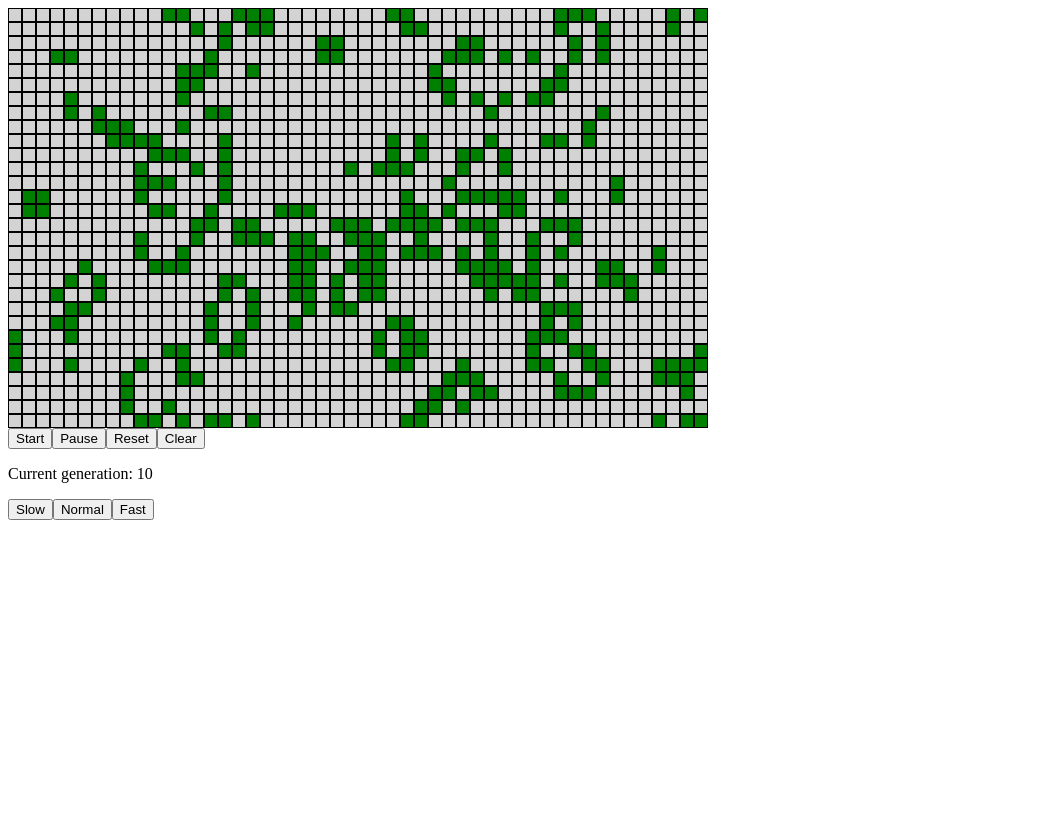
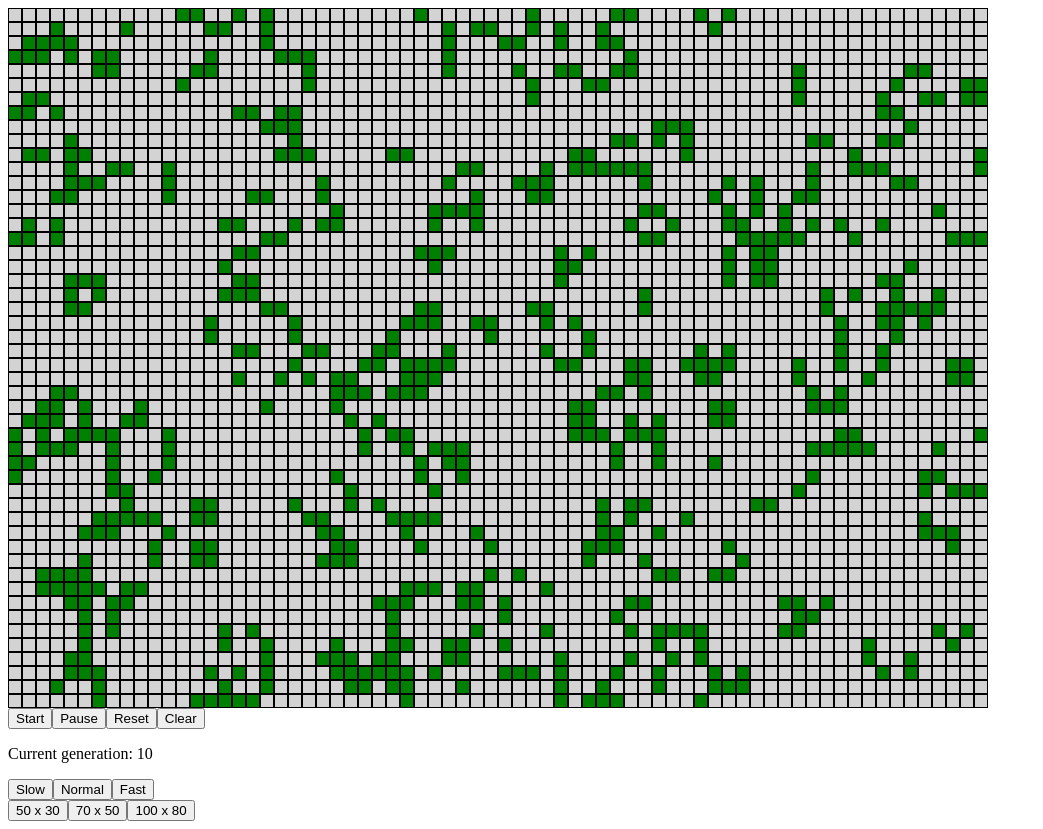
Before and after one commit to ananasij/Game-of-Life, a React app: page / in a window 1280 px wide. Shown: the whole page, without its empty margins (0-1043 px from the left). Before the commit the page ends 800 px from the top, so only its background shows below. Built offline with nearby package versions, Linux system fonts and the light colour scheme.

Commit message:
Buttons for the grid resizing

```diff
--- a/app/src/components/App.jsx
+++ b/app/src/components/App.jsx
@@ -1,10 +1,30 @@
 import React from 'react';
 import Grid from './Grid';
 
-function App() {
-    return (
-        <Grid />
-    );
+class App extends React.Component {
+    constructor() {
+        super();
+        this.state = {
+            width: 70,
+            height: 50
+        };
+    }
+    resizeGrid(width, height) {
+        this.setState({ width, height });
+    }
+    render() {
+        return (
+            <div>
+                <Grid
+                    width={this.state.width}
+                    height={this.state.height}
+                />
+                <button onClick={() => this.resizeGrid(50, 30)}>50 x 30</button>
+                <button onClick={() => this.resizeGrid(70, 50)}>70 x 50</button>
+                <button onClick={() => this.resizeGrid(100, 80)}>100 x 80</button>
+            </div>
+        );
+    }
 }
 
 export default App;
--- a/app/src/components/Grid.jsx
+++ b/app/src/components/Grid.jsx
@@ -1,11 +1,12 @@
 import React from 'react';
+import PropTypes from 'prop-types';
 
 class Grid extends React.Component {
-    constructor() {
-        super();
+    constructor(props) {
+        super(props);
         this.state = {
-            width: 50,
-            height: 30,
+            width: this.props.width,
+            height: this.props.height,
             currentGrid: [],
             speed: 500,
             runningID: null,
@@ -14,16 +15,21 @@ class Grid extends React.Component {
     }
 
     componentWillMount() {
-        this.initGrid();
+        this.initGrid(this.state.width, this.state.height);
     }
 
-    initGrid() {
-        const { width, height } = this.state;
+    componentWillReceiveProps(nextProps) {
+        if (nextProps.width !== this.state.width) {
+            this.initGrid(nextProps.width, nextProps.height);
+        }
+    }
+
+    initGrid(width, height) {
         const initialPopulation = (width * height) / 4;
         let x;
         let y;
         let count = 0;
-        const grid = this.generateEmptyBoard();
+        const grid = this.generateEmptyBoard(width, height);
 
         while (count < initialPopulation) {
             x = Math.floor(Math.random() * width);
@@ -33,11 +39,13 @@ class Grid extends React.Component {
                 count += 1;
             }
         }
-        this.setState({ currentGrid: grid, currentGeneration: 0 }, () => this.startGame());
+        this.setState(
+            { width, height, currentGrid: grid, currentGeneration: 0 },
+            this.startGame
+        );
     }
 
-    generateEmptyBoard() {
-        const { width, height } = this.state;
+    generateEmptyBoard(width, height) {
         const grid = [];
         for (let i = 0; i < width; i += 1) {
             grid[i] = [];
@@ -135,7 +143,7 @@ class Grid extends React.Component {
         this.pauseGame();
         this.setState(
             {
-                currentGrid: this.generateEmptyBoard(),
+                currentGrid: this.generateEmptyBoard(this.state.width, this.state.height),
                 currentGeneration: 0
             }
         );
@@ -170,17 +178,36 @@ class Grid extends React.Component {
         return (
             <div>
                 {renderedGrid}
-                <button onClick={() => this.startGame()}>Start</button>
-                <button onClick={() => this.pauseGame()}>Pause</button>
-                <button onClick={() => this.initGrid()}>Reset</button>
-                <button onClick={() => this.clearGrid()}>Clear</button>
+                <button onClick={() => this.startGame()}>
+                    Start
+                </button>
+                <button onClick={() => this.pauseGame()}>
+                    Pause
+                </button>
+                <button onClick={() => this.initGrid(this.state.width, this.state.height)}>
+                    Reset
+                </button>
+                <button onClick={() => this.clearGrid()}>
+                    Clear
+                </button>
                 <p>Current generation: {this.state.currentGeneration}</p>
-                <button onClick={() => this.changeSpeed(1000)}>Slow</button>
-                <button onClick={() => this.changeSpeed(500)}>Normal</button>
-                <button onClick={() => this.changeSpeed(250)}>Fast</button>
+                <button onClick={() => this.changeSpeed(1000)}>
+                    Slow
+                </button>
+                <button onClick={() => this.changeSpeed(500)}>
+                    Normal
+                </button>
+                <button onClick={() => this.changeSpeed(250)}>
+                    Fast
+                </button>
             </div>
         );
     }
 }
 
+Grid.propTypes = {
+    width: PropTypes.number.isRequired,
+    height: PropTypes.number.isRequired
+};
+
 export default Grid;
```
